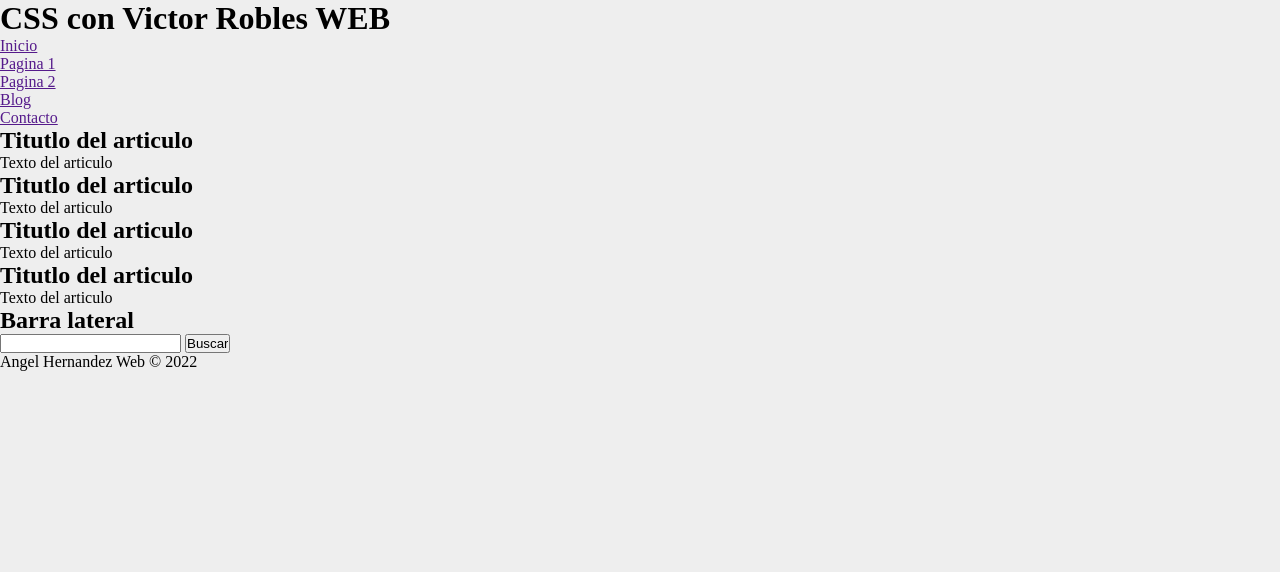
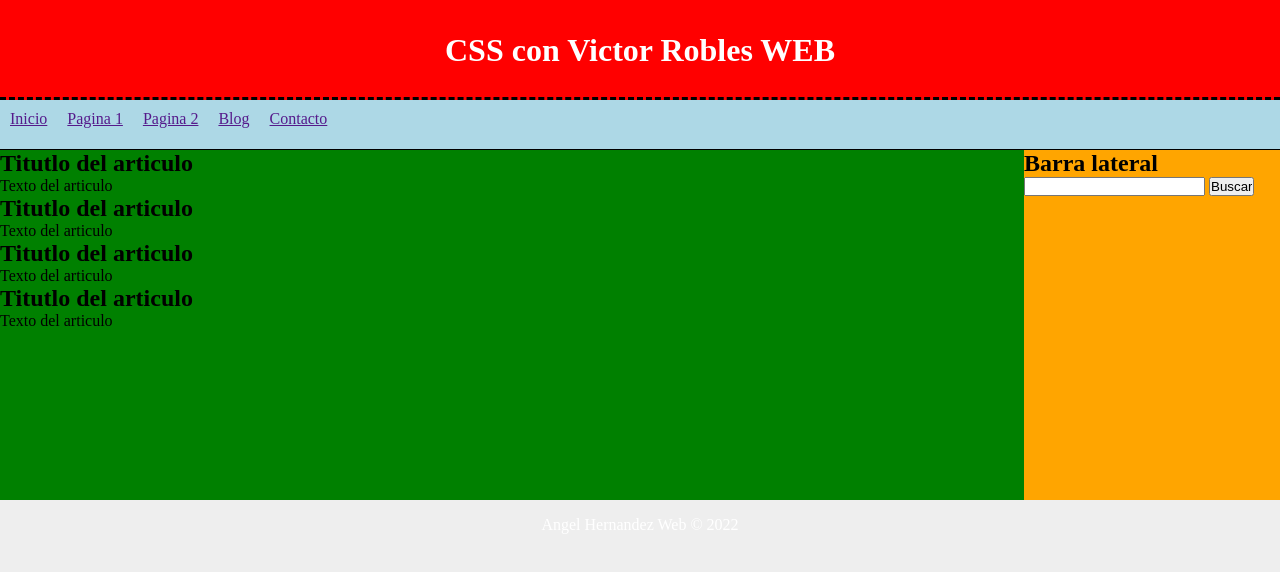
Before and after one commit to AngelDHackerman/javaScriptTypeScriptApisHTML5, a plain HTML site: page repasoCSS/index.html in a window 1280 px wide. Drawn offline with Linux system fonts and the light colour scheme.

Commit message:
terminada segunda parte repaso CSS

```diff
--- a/repasoCSS/index.html
+++ b/repasoCSS/index.html
@@ -54,11 +54,9 @@
         <input type="submit" value="Buscar">
       </form>
     </aside>
-
-    <footer>
-      Angel Hernandez Web &copy; 2022 <!-- * &copy; este es el signo del copyright -->
-    </footer>
-
   </div>
+  <footer>
+    Angel Hernandez Web &copy; 2022 <!-- * &copy; este es el signo del copyright -->
+  </footer>
 </body>
 </html>
--- a/repasoCSS/style/style.css
+++ b/repasoCSS/style/style.css
@@ -6,3 +6,48 @@
 body {
   background-color: #eee;
 }
+#container {
+  width: 1100px;
+  margin: 0px auto;
+  border: 1px solid black;
+}
+header {
+  background: red;
+  height: 100px;
+  width: 100%;
+  margin: 0;
+  text-align: center;
+  line-height: 100px;
+  color: white;
+  border-bottom: 3px dashed black;
+}
+nav {
+  background: lightblue;
+  height: 50px;
+  border-bottom: 1px solid black;
+}
+nav ul li {
+  float: left;
+  list-style: none;
+  margin: 10px;
+}
+#content {
+  float: left;
+  width: 80%;
+  background: green;
+  min-height: 350px;
+}
+aside{
+  float: left;
+  width: 20%;
+  background: orange;
+  min-height: 350px;
+
+}
+footer {
+  background: black;
+  color: white;
+  text-align: center;
+  height: 50px;
+  line-height: 50px;
+}
```
